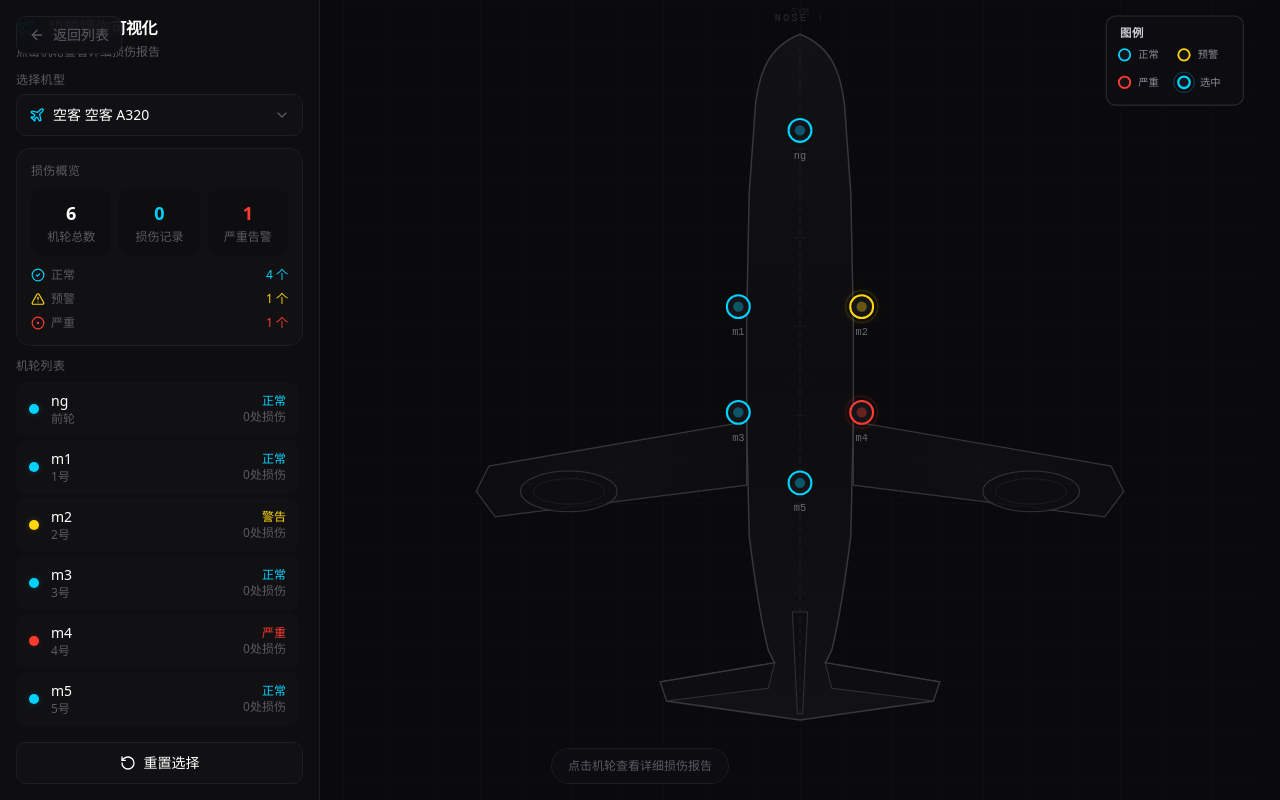
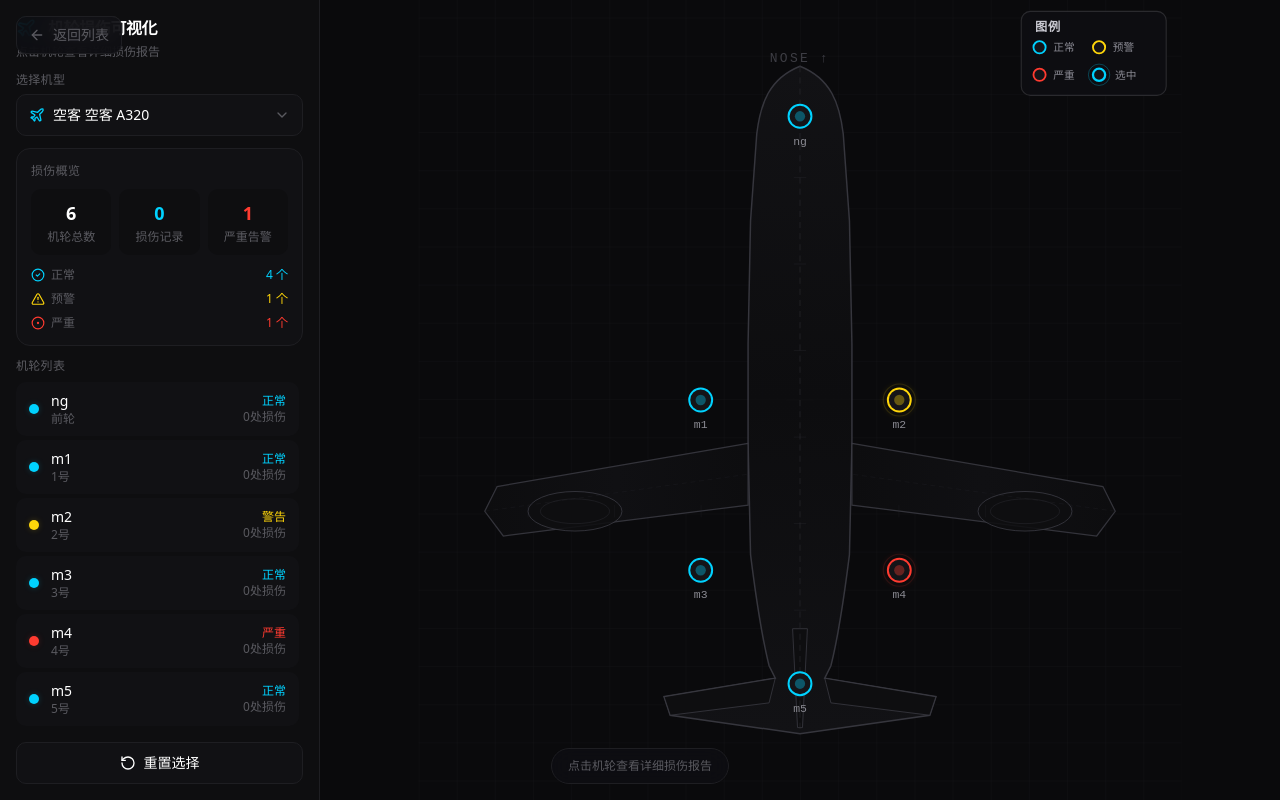
Before and after one commit to gerallen/airplane-sunshang, a React (Vite) app: page /detail/1/1 in a window 1280 px wide. Built offline with nearby package versions, Linux system fonts and the light colour scheme.

Commit message:
重构机型视图布局：机身长度锚定机轮纵向分布（前轮贴近机头、末轮贴近机尾），viewBox 取内容包围盒，宽屏/小窗任何机型都完整显示不裁切； tooltip 空间不足时自动翻转；新增 404.html SPA 回退支持详情页深链接直接访问

```diff
--- a/src/components/plane-view/PlaneView.tsx
+++ b/src/components/plane-view/PlaneView.tsx
@@ -2,39 +2,55 @@ import { useMemo, useState, useCallback } from 'react';
 import { useApp } from '@/context/AppContext';
 import { aircraftModels, getStatusColor } from '@/data/aircraftData';
 
-/** Convert 3D tire position to 2D SVG coordinates */
-function tireToSvg(cx: number, cy: number, scale: number, pos: [number, number, number]) {
-  return { x: cx + (-pos[2]) * scale, y: cy + (-pos[0]) * scale };
-}
-
+/**
+ * 布局说明：
+ * 统一坐标系 = 机轮数据单位（约等于实际米数）。
+ * 屏幕 x = -position[2]（+z 为左舷），屏幕 y = -position[0]（机头向上）。
+ * 机身半长由机轮纵向分布决定：最前机轮（前轮）位于距中心 85% 处，
+ * 使前轮贴近机头、最后排机轮贴近机尾；翼展按图形自身宽高比（510:540）跟随。
+ * viewBox 直接取内容包围盒 + 留白，任何窗口尺寸下都完整显示。
+ */
 export function PlaneView() {
   const { selectedModelId, selectedTireId, setSelectedTireId } = useApp();
   const [hoveredTireId, setHoveredTireId] = useState<string | null>(null);
 
   const model = aircraftModels.find(a => a.id === selectedModelId) || aircraftModels[0];
 
-  const viewW = 800;
-  const viewH = 700;
-  const cx = viewW / 2;
-  const cy = viewH / 2 - 20;
+  const layout = useMemo(() => {
+    const xs = model.tires.map(t => t.position[0]);
+    const zs = model.tires.map(t => t.position[2]);
+    const maxX = Math.max(...xs);
+    const minX = Math.min(...xs);
+    const maxAbsZ = Math.max(...zs.map(z => Math.abs(z)), 1);
+    const midX = (maxX + minX) / 2;
 
-  // 机轮坐标≈实际米数：翼展≈主轮外側z×10.5，机身长≈翼展×(540/510)
-  // 飞机图形与轮胎点共用同一坐标尺度，保证轮胎落在机体对应位置
-  const { fitScale, planeScale } = useMemo(() => {
-    const zs = model.tires.map(t => Math.abs(t.position[2]));
-    const xs = model.tires.map(t => t.position[0]);
-    const maxZ = Math.max(...zs, 1);
-    const spreadX = Math.max(...xs) - Math.min(...xs);
-    const spanUnits = Math.max(maxZ * 10.5, 20);                 // 翼展（机轮坐标单位）
-    const lenUnits = Math.max(spanUnits * (540 / 510), spreadX * 1.5, 20); // 机身长
-    const fit = Math.min(
-      (viewW - 180) / spanUnits,
-      (viewH - 100) / lenUnits
-    );
-    return { fitScale: fit, planeScale: (spanUnits * fit) / 510 };
+    // 机身半长：最前/最后机轮距分布中心 85% 处
+    const halfLen = Math.max((maxX - midX) / 0.85, (midX - minX) / 0.85, 8);
+    // 图形半长 270 图形单位 → halfLen 机轮单位；半翼展 255 图形单位同比跟随
+    const planeScale = halfLen / 270;
+    const halfSpan = 255 * planeScale;
+
+    // 轮廓中心对齐机轮分布中心（z 数据左右对称，x 不一定对称）
+    const ccx = 0;
+    const ccy = -midX;
+
+    // 内容包围盒 + 留白
+    const pad = halfSpan * 0.12 + 1;
+    const minCX = Math.min(-maxAbsZ, ccx - halfSpan) - pad;
+    const maxCX = Math.max(maxAbsZ, ccx + halfSpan) + pad;
+    const minCY = Math.min(-maxX, ccy - halfLen) - pad;
+    const maxCY = Math.max(-minX, ccy + halfLen) + pad;
+    const w = maxCX - minCX;
+    const h = maxCY - minCY;
+
+    // 相对尺寸单位：点、字、描边都按包围盒宽度缩放，保证各机型屏幕观感一致
+    const u = w / 100;
+
+    return { ccx, ccy, planeScale, halfLen, minCX, minCY, w, h, u };
   }, [model]);
 
-  const tireR = Math.max(6, Math.min(10, fitScale * 2));
+  const { ccx, ccy, planeScale, halfLen, minCX, minCY, w, h, u } = layout;
+  const tireR = u * 1.5;
 
   const handleSelect = useCallback((id: string) => {
     setSelectedTireId(selectedTireId === id ? null : id);
@@ -42,22 +58,22 @@ export function PlaneView() {
 
   return (
     <div className="w-full h-full flex items-center justify-center" style={{ backgroundColor: '#0A0A0C' }}>
-      <svg viewBox={`0 0 ${viewW} ${viewH}`} className="w-full h-full" style={{ maxWidth: '100%', maxHeight: '100%' }}>
+      <svg viewBox={`${minCX} ${minCY} ${w} ${h}`} className="w-full h-full" style={{ maxWidth: '100%', maxHeight: '100%' }}>
         <defs>
           {/* Grid pattern */}
-          <pattern id="grid" width="40" height="40" patternUnits="userSpaceOnUse">
-            <path d="M 40 0 L 0 0 0 40" fill="none" stroke="#151518" strokeWidth="0.5" />
+          <pattern id="grid" width={5 * u} height={5 * u} patternUnits="userSpaceOnUse">
+            <path d={`M ${5 * u} 0 L 0 0 0 ${5 * u}`} fill="none" stroke="#151518" strokeWidth={0.08 * u} />
           </pattern>
 
           {/* Glow filter for active elements */}
           <filter id="glow" x="-60%" y="-60%" width="220%" height="220%">
-            <feGaussianBlur stdDeviation="3" result="blur" />
+            <feGaussianBlur stdDeviation={0.5 * u} result="blur" />
             <feComposite in="SourceGraphic" in2="blur" operator="over" />
           </filter>
 
           {/* Soft glow for selection */}
           <filter id="softGlow" x="-40%" y="-40%" width="180%" height="180%">
-            <feGaussianBlur stdDeviation="2" result="blur" />
+            <feGaussianBlur stdDeviation={0.3 * u} result="blur" />
             <feComposite in="SourceGraphic" in2="blur" operator="over" />
           </filter>
 
@@ -77,16 +93,16 @@ export function PlaneView() {
         </defs>
 
         {/* Background grid */}
-        <rect width={viewW} height={viewH} fill="url(#grid)" />
+        <rect x={minCX} y={minCY} width={w} height={h} fill="url(#grid)" />
 
         {/* Center crosshair - subtle */}
-        <g stroke="#2A2A30" strokeWidth="0.8">
-          <line x1={cx - 14} y1={cy} x2={cx + 14} y2={cy} />
-          <line x1={cx} y1={cy - 14} x2={cx} y2={cy + 14} />
+        <g stroke="#2A2A30" strokeWidth={0.12 * u}>
+          <line x1={ccx - 1.75 * u} y1={ccy} x2={ccx + 1.75 * u} y2={ccy} />
+          <line x1={ccx} y1={ccy - 1.75 * u} x2={ccx} y2={ccy + 1.75 * u} />
         </g>
 
         {/* ========== AIRCRAFT SVG SILHOUETTE ========== */}
-        <g transform={`translate(${cx}, ${cy}) scale(${planeScale}) translate(-400, -330)`}>
+        <g transform={`translate(${ccx}, ${ccy}) scale(${planeScale}) translate(-400, -330)`}>
 
           {/* Fuselage main body */}
           <path
@@ -177,36 +193,35 @@ export function PlaneView() {
               <line x1={x} y1="415" x2={x} y2="425" stroke="#2E2E35" strokeWidth="0.4" opacity="0.4" />
             </g>
           ))}
-
-          {/* Symmetry annotation */}
-          <text x="400" y="45" textAnchor="middle" fill="#2A2A2E" fontSize="8" fontFamily="'Roboto Mono', monospace" opacity="0.6">SYM</text>
         </g>
 
         {/* Nose direction label */}
-        <text x={cx} y={Math.max(18, cy - 270 * planeScale - 14)} textAnchor="middle" fill="#3A3A3E" fontSize="9" fontFamily="'Roboto Mono', monospace" letterSpacing="2" opacity="0.7">NOSE ↑</text>
+        <text x={ccx} y={ccy - halfLen - 0.6 * u} textAnchor="middle" fill="#4A4A52" fontSize={1.7 * u} fontFamily="'Roboto Mono', monospace" letterSpacing={0.3 * u} opacity="0.8">NOSE ↑</text>
 
         {/* Tire dots */}
         {model.tires.map(tire => (
           <TireDot
             key={tire.id}
             tire={tire}
-            pos={tireToSvg(cx, cy, fitScale, tire.position)}
+            pos={{ x: -tire.position[2], y: -tire.position[0] }}
             isSelected={selectedTireId === tire.id}
             isHovered={hoveredTireId === tire.id}
             radius={tireR}
+            u={u}
+            topBound={minCY}
             onSelect={handleSelect}
             onHover={setHoveredTireId}
           />
         ))}
 
         {/* Legend */}
-        <Legend x={viewW - 132} y={14} />
+        <Legend x={minCX + w - 21 * u} y={minCY + 1.5 * u} u={u} />
       </svg>
     </div>
   );
 }
 
-// ===== TireDot: memoized sub-component =====
+// ===== TireDot =====
 
 import type { TireData } from '@/types/aircraft';
 
@@ -216,13 +231,17 @@ interface TireDotProps {
   isSelected: boolean;
   isHovered: boolean;
   radius: number;
+  u: number;
+  topBound: number;
   onSelect: (id: string) => void;
   onHover: (id: string | null) => void;
 }
 
-function TireDot({ tire, pos, isSelected, isHovered, radius, onSelect, onHover }: TireDotProps) {
+function TireDot({ tire, pos, isSelected, isHovered, radius, u, topBound, onSelect, onHover }: TireDotProps) {
   const color = getStatusColor(tire.status);
-  const r = isSelected ? radius + 3 : isHovered ? radius + 2 : radius;
+  const r = isSelected ? radius + 0.45 * u : isHovered ? radius + 0.3 * u : radius;
+  // 空间不足时 tooltip 翻转到点的下方，避免被裁切
+  const tipY0 = pos.y - r - 7.2 * u < topBound ? pos.y + r + 3 * u : pos.y - r - 7.2 * u;
 
   return (
     <g
@@ -234,22 +253,22 @@ function TireDot({ tire, pos, isSelected, isHovered, radius, onSelect, onHover }
       {/* Selection pulse ring - animated */}
       {isSelected && (
         <>
-          <circle cx={pos.x} cy={pos.y} r={r + 6} fill="none" stroke={color} strokeWidth="1.2" opacity="0.25">
-            <animate attributeName="r" values={`${r + 4};${r + 12};${r + 4}`} dur="2s" repeatCount="indefinite" />
+          <circle cx={pos.x} cy={pos.y} r={r + 0.9 * u} fill="none" stroke={color} strokeWidth={0.18 * u} opacity="0.25">
+            <animate attributeName="r" values={`${r + 0.6 * u};${r + 1.8 * u};${r + 0.6 * u}`} dur="2s" repeatCount="indefinite" />
             <animate attributeName="opacity" values="0.35;0.1;0.35" dur="2s" repeatCount="indefinite" />
           </circle>
-          <circle cx={pos.x} cy={pos.y} r={r + 3} fill="none" stroke={color} strokeWidth="1.5" opacity="0.5" filter="url(#softGlow)" />
+          <circle cx={pos.x} cy={pos.y} r={r + 0.45 * u} fill="none" stroke={color} strokeWidth={0.22 * u} opacity="0.5" filter="url(#softGlow)" />
         </>
       )}
 
       {/* Hover ring */}
       {isHovered && !isSelected && (
-        <circle cx={pos.x} cy={pos.y} r={r + 5} fill="none" stroke="#FFFFFF" strokeWidth="0.8" opacity="0.2" />
+        <circle cx={pos.x} cy={pos.y} r={r + 0.75 * u} fill="none" stroke="#FFFFFF" strokeWidth={0.12 * u} opacity="0.2" />
       )}
 
       {/* Status glow for warning/critical */}
       {(tire.status === 'warning' || tire.status === 'critical') && !isSelected && (
-        <circle cx={pos.x} cy={pos.y} r={r + 4} fill="none" stroke={color} strokeWidth="1" opacity="0.15" filter="url(#softGlow)">
+        <circle cx={pos.x} cy={pos.y} r={r + 0.6 * u} fill="none" stroke={color} strokeWidth={0.15 * u} opacity="0.15" filter="url(#softGlow)">
           <animate attributeName="opacity" values="0.1;0.25;0.1" dur="2.5s" repeatCount="indefinite" />
         </circle>
       )}
@@ -261,7 +280,7 @@ function TireDot({ tire, pos, isSelected, isHovered, radius, onSelect, onHover }
         r={r}
         fill={isSelected ? color : '#141418'}
         stroke={isSelected ? '#FFFFFF' : color}
-        strokeWidth={isSelected ? 2.2 : 1.8}
+        strokeWidth={isSelected ? 0.32 * u : 0.26 * u}
         filter={isSelected ? 'url(#glow)' : undefined}
       />
 
@@ -277,10 +296,10 @@ function TireDot({ tire, pos, isSelected, isHovered, radius, onSelect, onHover }
       {/* Label */}
       <text
         x={pos.x}
-        y={pos.y + r + 15}
+        y={pos.y + r + 2.2 * u}
         textAnchor="middle"
-        fill={isSelected ? '#FFFFFF' : isHovered ? '#C8C8D0' : '#6A6A70'}
-        fontSize="9"
+        fill={isSelected ? '#FFFFFF' : isHovered ? '#C8C8D0' : '#8A8A92'}
+        fontSize={1.5 * u}
         fontFamily="'Roboto Mono', monospace"
         fontWeight={isSelected ? 'bold' : 'normal'}
         style={{ pointerEvents: 'none' }}
@@ -292,21 +311,21 @@ function TireDot({ tire, pos, isSelected, isHovered, radius, onSelect, onHover }
       {isHovered && (
         <g style={{ pointerEvents: 'none' }}>
           <rect
-            x={pos.x - 58}
-            y={pos.y - r - 52}
-            width="116"
-            height="38"
-            rx="6"
+            x={pos.x - 8 * u}
+            y={tipY0}
+            width={16 * u}
+            height={5.4 * u}
+            rx={0.8 * u}
             fill="rgba(14, 14, 18, 0.92)"
             stroke="#2A2A2E"
-            strokeWidth="1"
+            strokeWidth={0.14 * u}
           />
           <text
             x={pos.x}
-            y={pos.y - r - 35}
+            y={tipY0 + 2.4 * u}
             textAnchor="middle"
             fill={color}
-            fontSize="10"
+            fontSize={1.6 * u}
             fontFamily="sans-serif"
             fontWeight="bold"
           >
@@ -314,10 +333,10 @@ function TireDot({ tire, pos, isSelected, isHovered, radius, onSelect, onHover }
           </text>
           <text
             x={pos.x}
-            y={pos.y - r - 21}
+            y={tipY0 + 4.8 * u}
             textAnchor="middle"
             fill="#8A8A93"
-            fontSize="8.5"
+            fontSize={1.3 * u}
             fontFamily="sans-serif"
           >
             {(tire.damageCount ?? 0) > 0 ? `${tire.damageCount}处损伤 · ${tire.label}` : `正常 · ${tire.label}`}
@@ -330,28 +349,28 @@ function TireDot({ tire, pos, isSelected, isHovered, radius, onSelect, onHover }
 
 // ===== Legend =====
 
-function Legend({ x, y }: { x: number; y: number }) {
+function Legend({ x, y, u }: { x: number; y: number; u: number }) {
   const items = [
-    { cx: 16, cy: 34, label: '正常', color: '#00D2FF' },
-    { cx: 68, cy: 34, label: '预警', color: '#FFD60A' },
-    { cx: 16, cy: 58, label: '严重', color: '#FF3B30' },
-    { cx: 68, cy: 58, label: '选中', color: '#00D2FF', selected: true },
+    { cx: 2.4, cy: 4.7, label: '正常', color: '#00D2FF' },
+    { cx: 10.2, cy: 4.7, label: '预警', color: '#FFD60A' },
+    { cx: 2.4, cy: 8.3, label: '严重', color: '#FF3B30' },
+    { cx: 10.2, cy: 8.3, label: '选中', color: '#00D2FF', selected: true },
   ];
 
   return (
-    <g transform={`translate(${x}, ${y})`}>
-      <rect x="0" y="0" width="120" height="78" rx="8" fill="rgba(14, 14, 18, 0.9)" stroke="#2A2A2E" strokeWidth="1" />
-      <text x="12" y="18" fill="#C8C8D0" fontSize="10" fontFamily="sans-serif" fontWeight="600" letterSpacing="0.5">图例</text>
+    <g transform={`translate(${x}, ${y}) scale(${u})`}>
+      <rect x="0" y="0" width="19" height="11" rx="1.2" fill="rgba(14, 14, 18, 0.9)" stroke="#2A2A2E" strokeWidth="0.15" />
+      <text x="1.8" y="2.6" fill="#C8C8D0" fontSize="1.6" fontFamily="sans-serif" fontWeight="600" letterSpacing="0.1">图例</text>
       {items.map(item => (
         <g key={item.label}>
-          <circle cx={item.cx} cy={item.cy} r="5" fill="#141418" stroke={item.color} strokeWidth={item.selected ? 2 : 1.6} />
+          <circle cx={item.cx} cy={item.cy} r="0.8" fill="#141418" stroke={item.color} strokeWidth={item.selected ? 0.3 : 0.24} />
           {item.selected && (
-            <circle cx={item.cx} cy={item.cy} r="9" fill="none" stroke={item.color} strokeWidth="0.8" opacity="0.3">
-              <animate attributeName="r" values="8;10;8" dur="2s" repeatCount="indefinite" />
+            <circle cx={item.cx} cy={item.cy} r="1.4" fill="none" stroke={item.color} strokeWidth="0.12" opacity="0.3">
+              <animate attributeName="r" values="1.3;1.6;1.3" dur="2s" repeatCount="indefinite" />
               <animate attributeName="opacity" values="0.3;0.1;0.3" dur="2s" repeatCount="indefinite" />
             </circle>
           )}
-          <text x={item.cx + (item.selected ? 14 : 12)} y={item.cy + 3} fill="#8A8A93" fontSize="9" fontFamily="sans-serif">{item.label}</text>
+          <text x={item.cx + (item.selected ? 2.1 : 1.8)} y={item.cy + 0.5} fill="#8A8A93" fontSize="1.4" fontFamily="sans-serif">{item.label}</text>
         </g>
       ))}
     </g>
```
Also changed, not shown: index.html (+10 -0 lines), public/404.html (added, +18 -0 lines).
